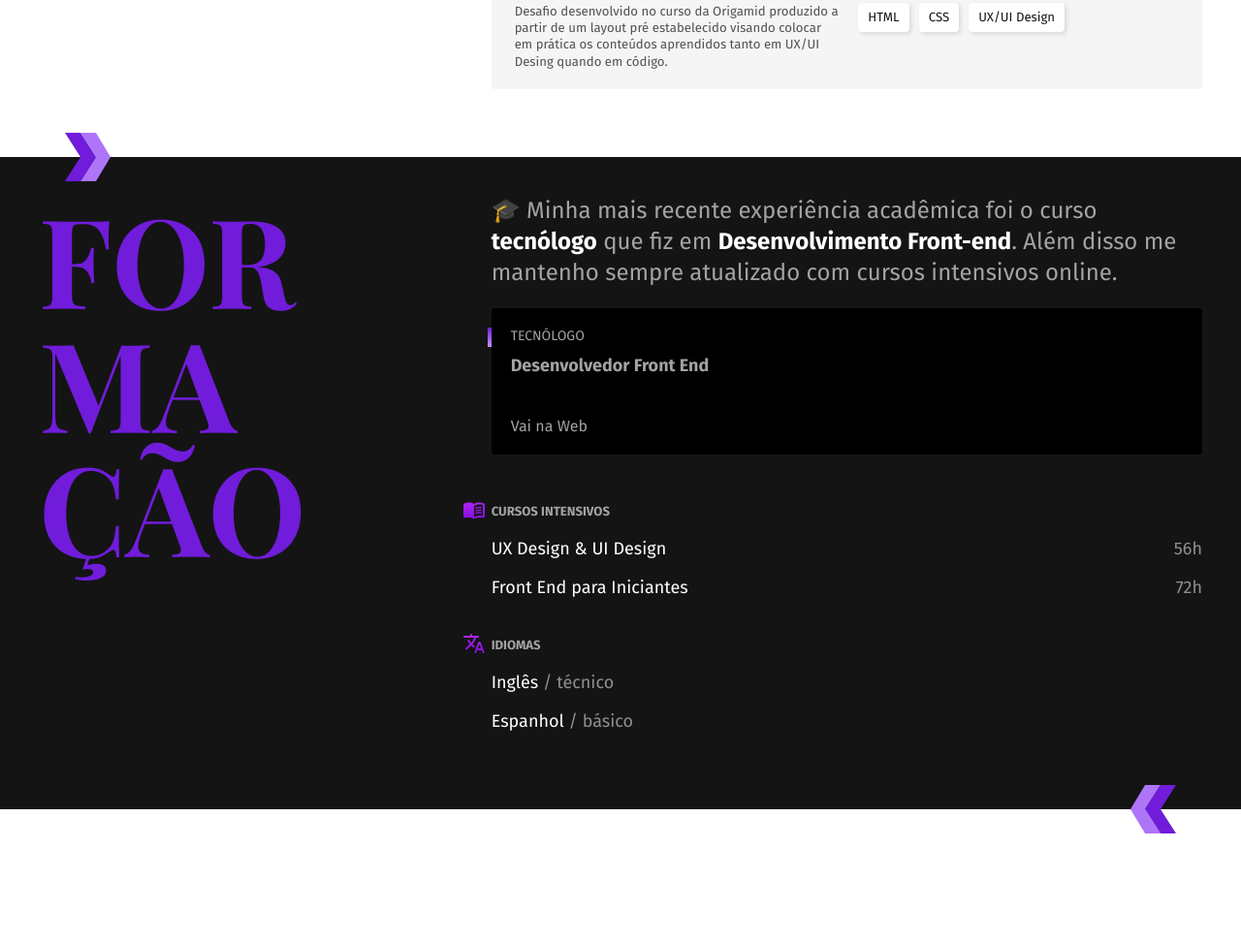
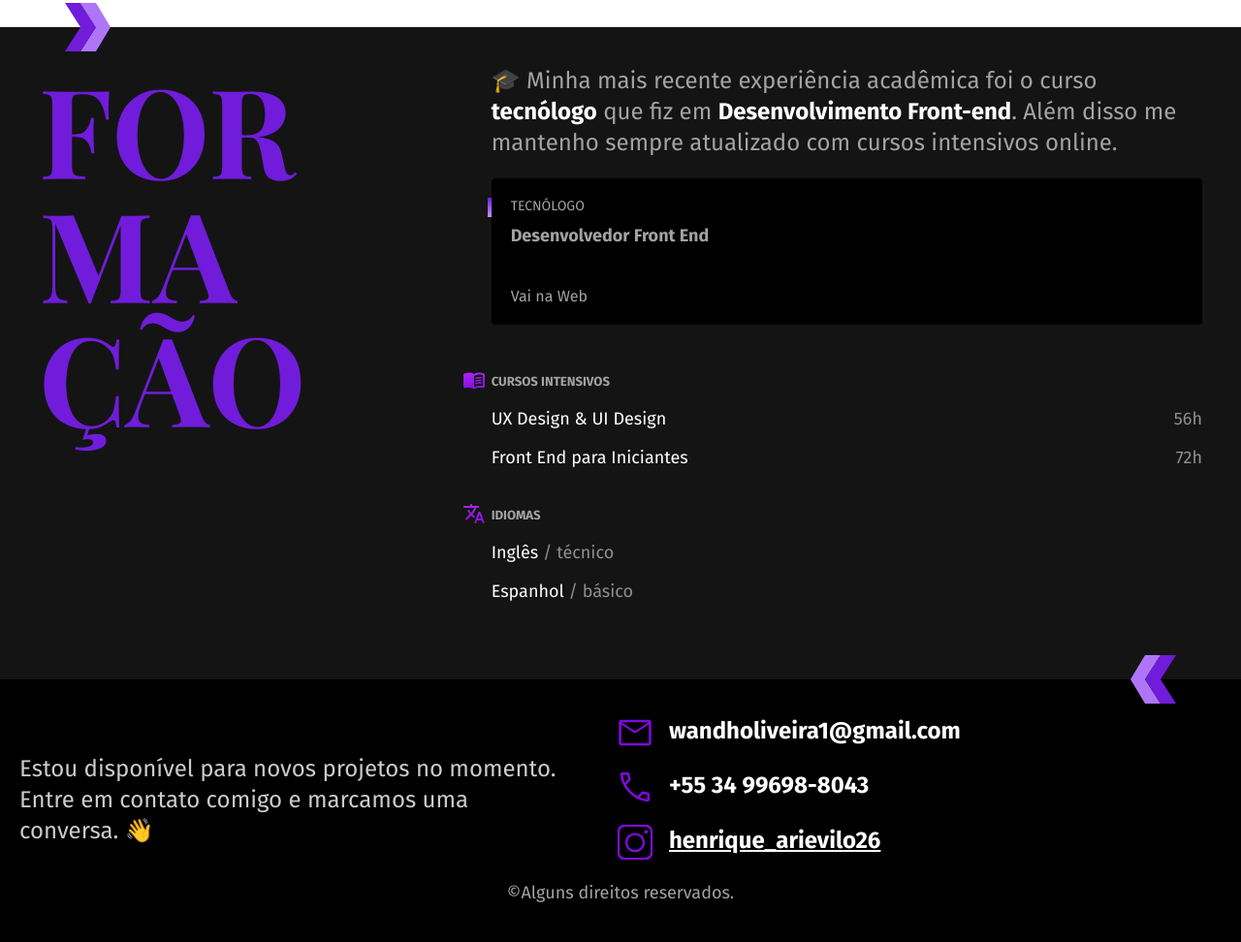
Before and after one commit to Henrique-arievilO/Henrique-arievilO-Portifolio_Origamid, a plain HTML site: page index.html in a window 1280 px wide. Shown: the part 1208-2180 px from the top of the page at 97% size. Before the commit the page ends 2093 px from the top, so only its background shows below. Drawn offline with nearby package versions, Linux system fonts and the light colour scheme.

Commit message:
Fixed issues and add new icons at footer

```diff
--- /dev/null
+++ b/Styles/footer.css
@@ -0,0 +1,79 @@
+.footer{
+    background-color: #000;
+    max-width: 100%;
+    padding: 40px 20px;
+    color: #a3a3a3;
+}
+.footerContainer{
+    display: grid;
+    grid-template-columns: 1fr 1fr;
+    gap: 100px;
+    align-items: center;
+}
+.footerText{
+    font-size: 1.5rem;
+    line-height: 1.33;
+    color: #cccccc;
+}
+.footerContact li{
+    font-weight: bold;
+    font-size: 1.5rem;
+    line-height: 1.1;
+    color: #fff;
+    margin-bottom: 30px;
+    position: relative;
+}
+.footerContact li::before{
+    content: "";
+    position: absolute;
+    width: 50px;
+    height: 50px;
+    display: block;
+    left: -60px;
+    top: -10px;
+    transform: scale(.8);
+}
+.mail::before{
+    background: url(../images/mail.svg) no-repeat center center;
+}
+.call::before{
+    background: url(../images/phone.svg) no-repeat center center;
+}
+.insta::before{
+    background: url(../images/insta.svg) no-repeat center center;
+}
+.footerContact a{
+    color: #fff;
+}
+.footerCopy{
+    text-align: center;
+    font-size: 1.125rem;
+}
+@media(max-width: 800px){
+    .footerContainer{
+        grid-template-columns: 1fr;
+        gap: 40px;
+    }
+    .footerContact{
+        width: fit-content;
+        margin: 0 auto 40px;
+    }
+    .footerContact li{
+        font-size: 1.5rem;
+        margin-bottom: 20px;
+    }
+}
+@media(max-width: 600px){
+    .footerContainer{
+        grid-template-columns: 1fr;
+        gap: 40px;
+    }
+    .footerContact li{
+        font-size: 1rem;
+    }
+    .footerContact li::before{
+        transform: scale(.5);
+        top: -15px;
+        left: -45px;
+    }
+}
--- a/Styles/formation.css
+++ b/Styles/formation.css
@@ -126,7 +126,11 @@
     display: flex;
     justify-content: space-between;
 }
-
+@media(max-width: 968px){
+    .formation h2{
+        max-width: 3ch;
+    }
+}
 @media(max-width: 800px){
     .formationContainer{
         grid-template-columns: 1fr;
--- a/Styles/global.css
+++ b/Styles/global.css
@@ -1,3 +1,6 @@
+html{
+    scroll-behavior: smooth;
+}
 body{
     margin: 0;
     font-family: "Fira Sans", Arial, sans-serif;
@@ -16,6 +19,7 @@ ul{
 
 img{
     max-width: 100%;
+    height: auto;
     display: block;
 } /*Isso garante que a imagem sempre será 100% dentro do container*/
 
--- a/index.html
+++ b/index.html
@@ -6,6 +6,10 @@
     <style>
       @import url('https://fonts.googleapis.com/css2?family=Fira+Sans:wght@100;400;500;600;700&family=Playfair+Display:wght@400;500;600;700&display=swap');
     </style>
+    <meta
+      name="description"
+      content="Desenvolvedor Front End & UX/UI Designer localizado em Uberlândia, Minas Gerais"
+    />
     <meta charset="UTF-8" />
     <meta http-equiv="X-UA-Compatible" content="IE=edge" />
     <meta name="viewport" content="width=device-width, initial-scale=1.0" />
@@ -13,7 +17,7 @@
   </head>
   <body>
     <header class="header">
-      <img src="./images/logo.svg" alt="logo" />
+      <img src="./images/logo.svg" alt="logo" width="398" height="47" />
       <nav>
         <ul class="headerMenu">
           <li><a href="#experiência">Experiência</a></li>
@@ -24,7 +28,12 @@
     </header>
     <main>
       <div class="intro">
-        <img src="./images/foto.png" alt="Minha foto" />
+        <img
+          src="./images/foto.png"
+          alt="Minha foto"
+          width="233.5"
+          height="268"
+        />
         <div>
           <h1>
             Desenvolvedor <br /><span>Front End</span> &<br />
@@ -126,5 +135,26 @@
         </div>
       </div>
     </section>
+    <footer class="footer" id="contato">
+      <div class="footerContainer">
+        <p class="footerText">
+          Estou disponível para novos projetos no momento. Entre em contato
+          comigo e marcamos uma conversa. 👋
+        </p>
+        <ul class="footerContact">
+          <li class="mail">wandholiveira1@gmail.com</li>
+          <li class="call">+55 34 99698-8043</li>
+          <li class="insta">
+            <a
+              href="https://www.instagram.com//henrique_arievilo26"
+              target="_blank"
+            >
+              henrique_arievilo26
+            </a>
+          </li>
+        </ul>
+      </div>
+      <p class="footerCopy">&copy;Alguns direitos reservados.</p>
+    </footer>
   </body>
 </html>
--- a/style.css
+++ b/style.css
@@ -3,3 +3,4 @@
 @import url(./Styles/main.css);
 @import url(./Styles/experience.css);
 @import url(./Styles/formation.css);
+@import url(./Styles/footer.css);
```
Also changed, not shown: images/insta.svg (added), images/mail.svg (added), images/phone.svg (added).
